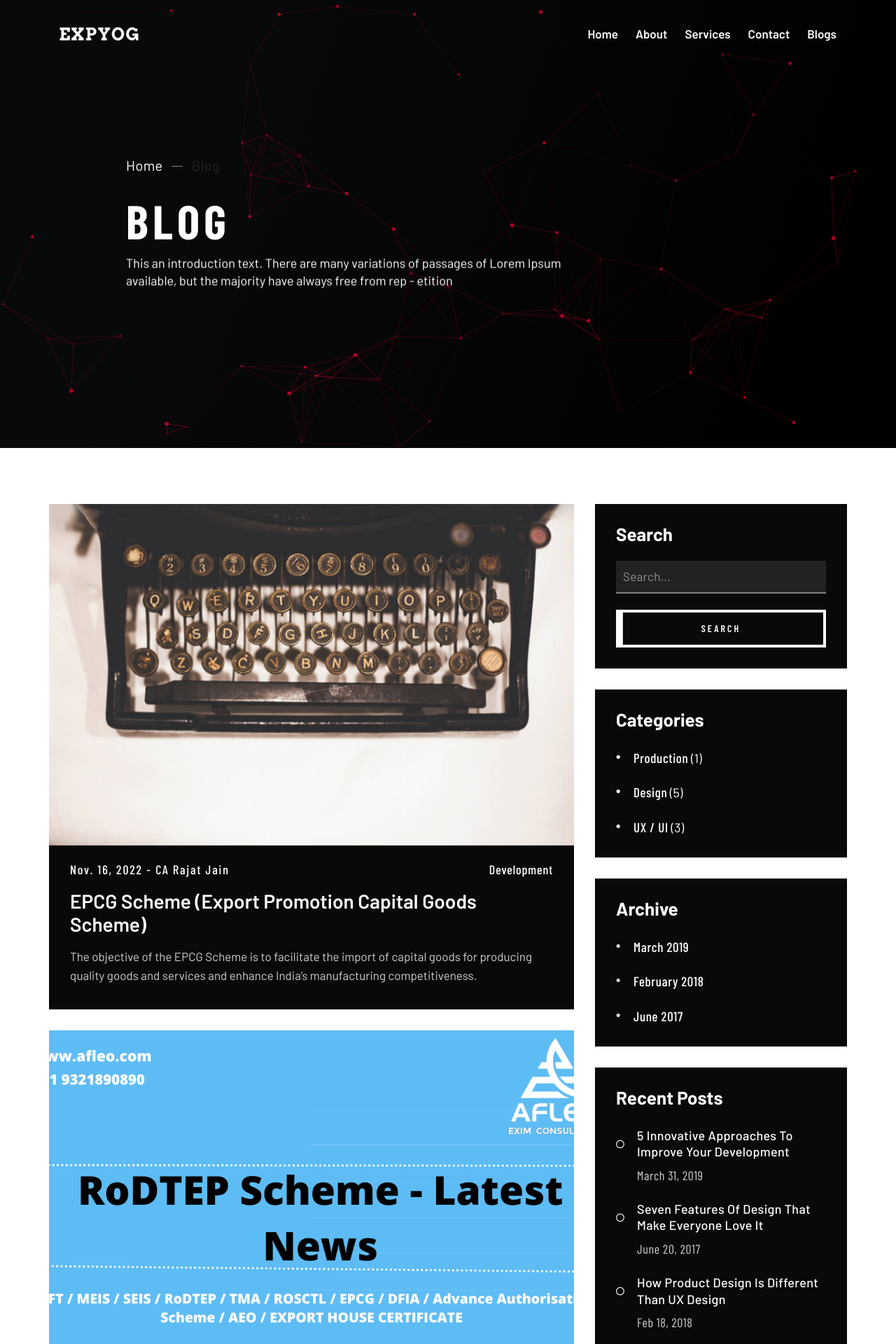
After one commit to ShailRT/Blog-Django, a Django app: page /blog-list/ in a window 1280 px wide. The commit adds this page. Shown: the top 1920 px of the page at 70% size. Run offline with Django 4.2, Linux system fonts and the light colour scheme; data comes from the database, SQL or seed files in the repository; both versions use the stored data as it was after the commit; some libraries are stand-ins or nearby versions; some web fonts are replaced.

Commit message:
blog_list added

```diff
--- a/blog/models.py
+++ b/blog/models.py
@@ -35,7 +35,7 @@ class Blog(models.Model):
 class Lead(models.Model):
     name = models.CharField(max_length=120)
     email = models.CharField(max_length=120)
-    phone = models.CharField(max_length=120)
+    phone = models.CharField(max_length=120, null=True, blank=True)
     comment = models.TextField(blank=True, null=True)
     blog = models.CharField(max_length=120)
 
--- /dev/null
+++ b/core/templates/blog-list.html
@@ -0,0 +1,316 @@
+{% extends 'base.html' %}
+{% load static %}
+
+{% block content %}
+    <!-- main start -->
+    <main id="swup">
+
+        <!-- to-top-button start -->
+        <a href="#firstSection" class="to-top-button to-id click-target">
+            <i class="icon-arrow-left"></i>
+        </a>
+        <!-- to-top-button end -->
+
+
+        {% include 'navbar.html' %}
+
+
+        <!-- blog page intro start -->
+        <section id="firstSection" class="page-header section-80vh bg-gradient-black bg-black">
+            <div id="particles" class="container">
+                <!-- container start -->
+                <div class="container">
+                    <!-- row start -->
+                    <div class="row">
+                        <div class="col-xl-7 offset-xl-1">
+                            <div class="breadcrumb-wrap">
+                                <ul class="breadcrumb slide-over">
+                                    <li class="breadcrumb-item"><a class="link text-white" href="#">Home</a></li>
+                                    <li class="breadcrumb-item active" aria-current="page">Blog</li>
+                                </ul>
+                            </div>
+                        </div>
+                        <div class="col-xl-11 offset-xl-1">
+                            <h1 class="page-header-title text-white">
+                                <span class="slide-over">Blog</span>
+                            </h1>
+                        </div>
+                        <div class="col-xl-7 offset-xl-1">
+                            <p class='page-header-text text-lead text-white'>
+                                <span class="slide-over">This an introduction text. There are many variations of passages of Lorem Ipsum available, but the majority have always free from rep - etition</span>
+                            </p>
+                        </div>
+                    </div>
+                    <!-- row end -->
+                </div>
+                <!-- container end -->
+            </div>
+            <!-- bottom-left-links start -->
+            {% comment %} <div class="bottom-left-links">
+                <div>
+                    <a href="#" class="link text-white">Behance</a>
+                </div>
+                <div>
+                    <a href="#" class="link text-white">FaceBook</a>
+                </div>
+                <div>
+                    <a href="#" class="link text-white">Twitter</a>
+                </div>
+            </div> {% endcomment %}
+            <!-- bottom-left-links end -->
+        </section>
+        <!-- blog page intro end -->
+
+
+        <!-- blog page main start -->
+        <div class="page-main">
+
+            <!-- section start -->
+            <section class="section-small bg-light">
+                <!-- container start -->
+                <div class="container blog-container">
+                    <!-- row start -->
+                    <div class="row">
+
+                        <!-- posts start -->
+                        <div class="col-lg-8">
+                            {% for blog in blog_list %}
+                            <!-- blog-item start -->
+                            <div data-animation-container class="blog-item bg-black">
+                                <a data-animation-child data-swup href="blogArticle.html" class="blog-img blog-img-hover cover-right" data-animation="cover-right">
+                                    <div class="bg-image lazy" data-bg="url({{blog.image.url}})"></div>
+                                </a>
+                                <!-- blog-content start -->
+                                <div class="blog-content">
+                                    <div data-animation-child class="blog-header slide-right"  data-animation="slide-right">
+                                        <div class="blog-info">
+                                            <p class="text-additional text-white">
+                                                <a href="#" class="link">{{ blog.date_created }}</a>
+                                                -
+                                                <a href="#" class="link">{{blog.author.name}}</a>
+                                            </p>
+                                        </div>
+                                        <div class="blog-tags">
+                                            {% for cat in blog.categories.all %}
+                                            <a class="link text-additional" href="#">Development</a>
+                                            {% endfor %}
+                                        </div>
+                                    </div>
+                                    <h3 data-animation-child class="blog-title slide-up delay-8" data-animation="slide-up">
+                                        <a class="link" data-swup href="blogArticle.html">{{blog.title }}</a>
+                                    </h3>
+                                    <p data-animation-child class="blog-text text-light-gray slide-up delay-9" data-animation="slide-up">
+                                        {{blog.intro}}
+                                    </p>
+                                </div>
+                                <!-- blog-content end -->
+                            </div>
+                            <!-- blog-item end -->
+
+                            {% endfor %}
+
+
+
+                            <!-- blog-btn-more start -->
+                            <div class="blog-btn-more">
+                                <button class="btn btn-large btn-black text-white cursor-color">Load more</button>
+                            </div>
+                            <!-- blog-btn-more end -->
+                        </div>
+                        <!-- posts end -->
+
+
+                        <div class="col-lg-4">
+                            <!-- sidebar start -->
+                            <aside class="sidebar widget_area">
+
+                                <!-- widget start -->
+                                <div class="widget widget_search">
+                                    <h3 class="widget-title text-white">search</h3>
+
+                                    <form method="GET" action="{% url 'blog-list' %}" class="search-form">
+                                        <label>
+                                            <input type="search" class="search-field" placeholder="Search..." name="query">
+                                        </label>
+                                    </form>
+                                    <button class="btn btn-small w-100 btn-outline-white text-white cursor-color" type="submit">search</button>
+                                </div>
+                                <!-- widget end -->
+
+
+                                <!-- widget start -->
+                                <div class="widget widget_categories">
+                                    <h3 class="widget-title text-white">
+                                        categories
+                                    </h3>
+
+                                    <ul>
+                                        <li>
+                                            <a href="#">
+                                                production
+                                            </a>
+                                            (1)
+                                        </li>
+                                        <li>
+                                            <a href="#">
+                                                design
+                                            </a>
+                                            (5)
+                                        </li>
+                                        <li>
+                                            <a href="#">
+                                                UX / UI
+                                            </a>
+                                            (3)
+                                        </li>
+                                    </ul>
+
+                                </div>
+                                <!-- widget end -->
+
+
+                                <!-- widget start -->
+                                <div class="widget widget_arvive">
+                                    <h3 class="widget-title text-white">
+                                        Archive
+                                    </h3>
+
+                                    <ul>
+                                        <li>
+                                            <a href="#">
+                                                March 2019
+                                            </a>
+                                        </li>
+                                        <li>
+                                            <a href="#">
+                                                February 2018
+                                            </a>
+                                        </li>
+                                        <li>
+                                            <a href="#">
+                                                June 2017
+                                            </a>
+                                        </li>
+                                    </ul>
+                                </div>
+                                <!-- widget end -->
+
+
+                                <!-- widget start -->
+                                <div class="widget widget_recent_entries">
+                                    <h3 class="widget-title text-white">recent posts</h3>
+
+                                    <ul>
+                                        <li>
+                                            <a href="#">5 innovative approaches to improve your development</a>
+                                            <span class="post-date">March 31, 2019</span>
+                                        </li>
+                                        <li>
+                                            <a href="#">Seven Features Of Design That Make Everyone Love It</a>
+                                            <span class="post-date">June 20, 2017</span>
+                                        </li>
+                                        <li>
+                                            <a href="#">How Product Design is different than UX Design</a>
+                                            <span class="post-date">Feb 18, 2018</span>
+                                        </li>
+                                    </ul>
+
+                                </div>
+                                <!-- widget end -->
+
+
+                                <!-- widget start -->
+                                <div class="widget widget_recent_comments">
+                                    <h3 class="widget-title text-white">recent comments</h3>
+
+                                    <ul>
+                                        <li>
+                                            <span class="comment-author-link">
+                                                <a href="#">Paul Frank</a>
+                                            </span>
+                                            on
+                                            <a href="#">5 innovative approaches to improve your development</a>
+                                        </li>
+                                        <li>
+                                            <span class="comment-author-link">
+                                                <a href="#">Jerry Hull</a>
+                                            </span>
+                                            on
+                                            <a href="#">Seven Features Of Design That Make Everyone Love It</a>
+                                        </li>
+                                        <li>
+                                            <span class="comment-author-link">
+                                                <a href="#">Marilyn Christie</a>
+                                            </span>
+                                            on
+                                            <a href="#">How Product Design is different than UX Design</a>
+                                        </li>
+                                    </ul>
+
+                                </div>
+                                <!-- widget end -->
+
+
+                                <!-- widget start -->
+                                <div class="widget widget_tag_cloud">
+                                    <h3 class="widget-title text-white">tags</h3>
+
+                                    <div class="tagcloud">
+                                        <a class="tag-cloud-link" href="#">video(2)</a>
+                                        <a class="tag-cloud-link" href="#">artist(2)</a>
+                                        <a class="tag-cloud-link" href="#">nature(2)</a>
+                                        <a class="tag-cloud-link" href="#">business(2)</a>
+                                        <a class="tag-cloud-link" href="#">trade(2)</a>
+                                        <a class="tag-cloud-link" href="#">people(2)</a>
+                                        <a class="tag-cloud-link" href="#">development(2)</a>
+                                        <a class="tag-cloud-link" href="#">graphic design(2)</a>
+                                        <a class="tag-cloud-link" href="#">art(2)</a>
+                                        <a class="tag-cloud-link" href="#">marketing(2)</a>
+                                    </div>
+
+                                </div>
+                                <!-- widget end -->
+
+
+                                <!-- widget start -->
+                                <div class="widget">
+                                    <h3 class="widget-title text-white">instagram</h3>
+
+                                    <div class="widget-img">
+                                        <a href="#">
+                                            <div class="bg-image lazy" data-bg="url(img/Blog\ Page/Instagram/1.jpg)"></div>
+                                        </a>
+                                        <a href="#">
+                                            <div class="bg-image lazy" data-bg="url(img/Blog\ Page/Instagram/2.jpg)"></div>
+                                        </a>
+                                        <a href="#">
+                                            <div class="bg-image lazy" data-bg="url(img/Blog\ Page/Instagram/3.jpg)"></div>
+                                        </a>
+                                        <a href="#">
+                                            <div class="bg-image lazy" data-bg="url(img/Blog\ Page/Instagram/4.jpg)"></div>
+                                        </a>
+                                    </div>
+                                </div>
+                                <!-- widget end -->
+
+                            </aside>
+                            <!-- sidebar end -->
+                        </div>
+
+                    </div>
+                    <!-- row end -->
+                </div>
+                <!-- container end -->
+            </section>
+            <!-- section end -->
+
+        </div>
+        <!-- blog page main end -->
+
+        <!-- footer start -->
+        {% include 'footer.html' %}
+        <!-- footer end -->
+
+    </main>
+    <!-- main end -->
+{% endblock content %}
--- a/core/templates/navbar.html
+++ b/core/templates/navbar.html
@@ -25,7 +25,7 @@
                     <a href="{% url 'index'%}#serviceSection">Services</a>
                 </li>
                 <li>
-                    <a href="{% url 'index'%}#testimonialSection">Testimonials</a>
+                    <a href="{% url 'index'%}#contactSection">Contact</a>
                 </li>
                 <li>
                     <a href="{% url 'index'%}#blogSection">Blogs</a>
--- a/core/urls.py
+++ b/core/urls.py
@@ -3,4 +3,5 @@ from . import views
 
 urlpatterns = [
     path('', views.index, name='index'),
+    path('blog-list/', views.blog_list, name='blog-list'),
 ]
--- a/core/views.py
+++ b/core/views.py
@@ -1,9 +1,29 @@
-from django.shortcuts import render
-from blog.models import Blog
+from django.shortcuts import render, redirect
+from blog.models import Blog, Lead
+from django.db.models import Q
 
 def index(request):
-    blog_list = Blog.objects.all()[:4]
+    if request.method == "POST":
+        name = request.POST['name']
+        email = request.POST['email']
+        comment = request.POST['comment']
+
+        lead = Lead.objects.create(name=name, email=email, comment=comment, blog="index")
+        lead.save()
+        return redirect('/'+'#contactSection')
+
+    else:
+        blog_list = Blog.objects.all()[:4]
+        context = {
+            'blog_list': blog_list
+        }
+        return render(request, 'index.html', context)
+
+def blog_list(request):
+    query = request.GET.get('query', '')
+    blogs = Blog.objects.filter(Q(title__icontains=query))
     context = {
-        'blog_list': blog_list
+        'blog_list': blogs,
+        'query': query,
     }
-    return render(request, 'index.html', context)
+    return render(request, 'blog-list.html', context)
```
Also changed, not shown: core/templates/index.html (+84 -3 lines), blog/migrations/0011_alter_lead_phone.py (added), db.sqlite3.
